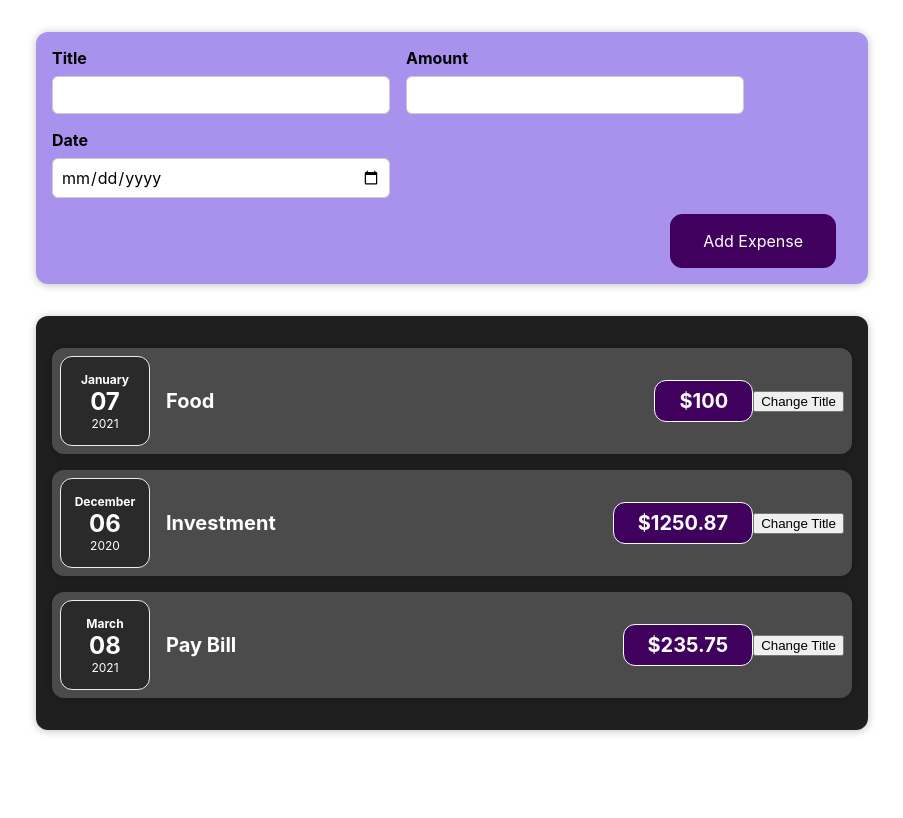
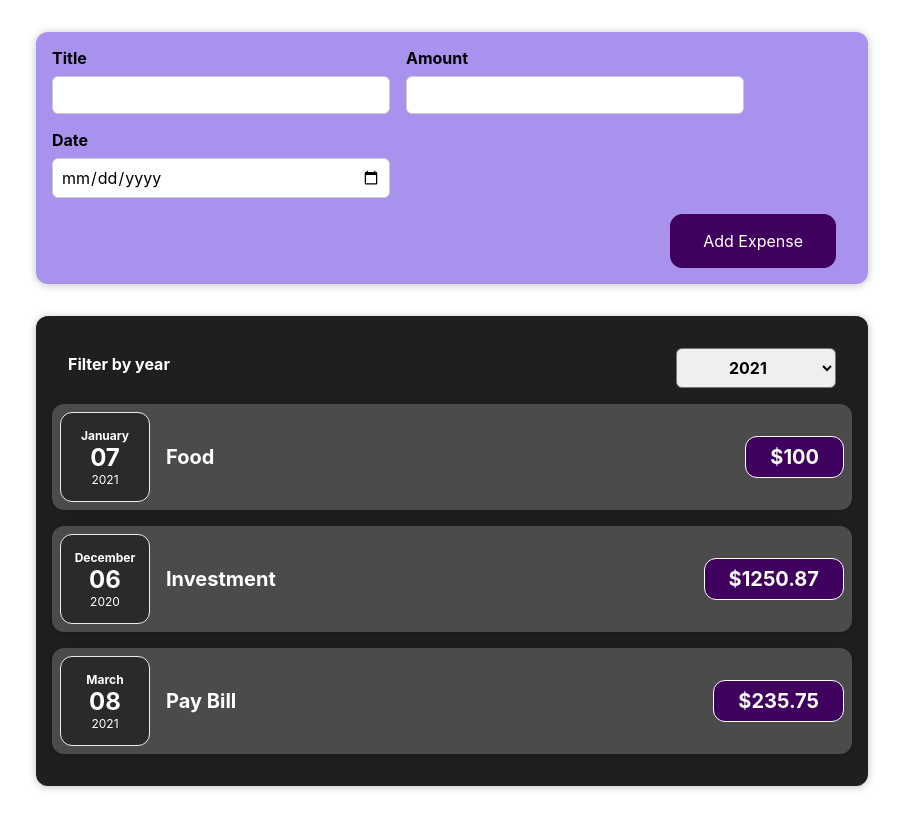
Before and after one commit to eddypastika/ReactJS-Expense-Tracker-App, a React (Create React App) app: page / in a window 1280 px wide. Shown: the whole page, without its empty margins (188-1091 px from the left). Built offline with nearby package versions, Linux system fonts and the light colour scheme.

Commit message:
add expense filter

```diff
--- a/src/components/Expenses/ExpenseItem.js
+++ b/src/components/Expenses/ExpenseItem.js
@@ -1,23 +1,16 @@
-import React, {useState} from "react"; // we don't need import this in the modern React
+import React from "react"; // we don't need import this in the modern React
 import Card from "../UI/Card";
 import ExpenseDate from "./ExpenseDate";
 import './ExpenseItem.css';
 
 const ExpenseItem = (props) => {
-    const [title, setTitle] = useState(props.title);
-
-    const clickHandler = () => {
-        setTitle("Updated!");
-    }
-
     return (
         <Card className="expense-item">
             <ExpenseDate date={props.date}/>
             <div className="expense-item__description">
-                <h2>{title}</h2>
+                <h2>{props.title}</h2>
                 <div className="expense-item__price">${props.amount}</div>
             </div>
-            <button onClick={clickHandler}>Change Title</button>
         </Card>
     );
 };
--- a/src/components/Expenses/Expenses.js
+++ b/src/components/Expenses/Expenses.js
@@ -1,11 +1,19 @@
-import React from "react"; // we don't need import this in the modern React
+import React, {useState} from "react"; // we don't need import this in the modern React
 import Card from "../UI/Card";
 import ExpenseItem from "./ExpenseItem";
+import ExpensesFilter from "./ExpensesFilter";
+
 import './Expenses.css';
 
 const Expenses = (props) => {
+    const [selectedYear, setSelectedYear] = useState("2021");
+    const getSelectedYearFilterHandler = selectedYear => {
+        setSelectedYear(selectedYear);
+    };
+
     return (
         <Card className="expenses">
+            <ExpensesFilter selected={selectedYear} onGetSelectedYearFilter={getSelectedYearFilterHandler}/>
             {props.items.map(item =>
                 <ExpenseItem key={item.id} title={item.title} amount={item.amount} date={item.date}/>
             )}
--- /dev/null
+++ b/src/components/Expenses/ExpensesFilter.css
@@ -0,0 +1,24 @@
+.expenses-filter {
+    color: white;
+    padding: 0 1rem;
+}
+
+.expenses-filter__control {
+    display: flex;
+    width: 100%;
+    align-items: center;
+    justify-content: space-between;
+    margin: 1rem 0;
+}
+
+.expenses-filter label {
+    font-weight: bold;
+    margin-bottom: 0.5rem;
+}
+
+.expenses-filter select {
+    font: inherit;
+    padding: 0.5rem 3rem;
+    font-weight: bold;
+    border-radius: 6px;
+}
--- /dev/null
+++ b/src/components/Expenses/ExpensesFilter.js
@@ -0,0 +1,25 @@
+import React from 'react';
+
+import './ExpensesFilter.css';
+
+const ExpensesFilter = (props) => {
+    const dropDownChangeYearHandler = event => {
+        props.onGetSelectedYearFilter(event.target.value);
+    };
+
+    return (
+        <div className='expenses-filter'>
+            <div className='expenses-filter__control'>
+                <label>Filter by year</label>
+                <select value={props.selected} onChange={dropDownChangeYearHandler}>
+                    <option value='2022'>2022</option>
+                    <option value='2021'>2021</option>
+                    <option value='2020'>2020</option>
+                    <option value='2019'>2019</option>
+                </select>
+            </div>
+        </div>
+    );
+};
+
+export default ExpensesFilter;
```
